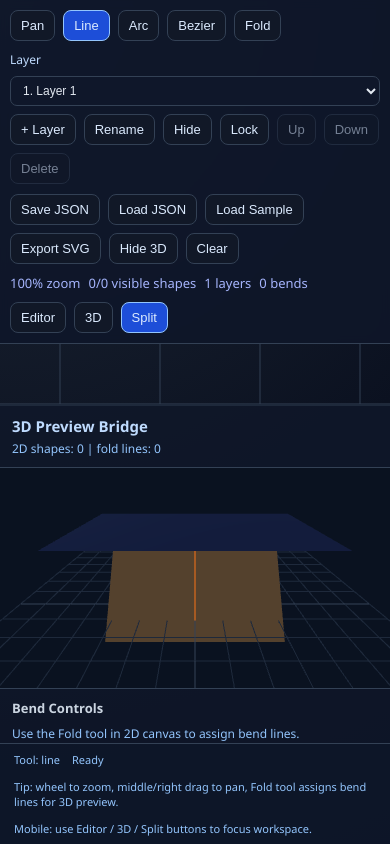
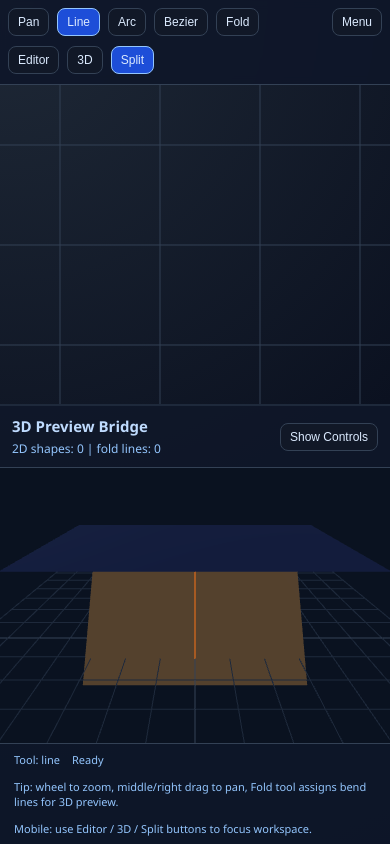
Before and after one commit to ahzs645/LeatherCad, a React (Vite) app: page / in a window 390 px wide. Both pictures are taken after a click on the button "Split". Built offline with nearby package versions, Linux system fonts and the light colour scheme.

Commit message:
Improve mobile usability with compact header and collapsible controls

```diff
--- a/src/App.css
+++ b/src/App.css
@@ -28,6 +28,31 @@
   align-items: center;
 }
 
+.topbar-mobile .tool-group,
+.topbar-mobile .mobile-view-controls {
+  width: 100%;
+  overflow-x: auto;
+  flex-wrap: nowrap;
+  padding-bottom: 2px;
+  -webkit-overflow-scrolling: touch;
+}
+
+.topbar-mobile .tool-group button,
+.topbar-mobile .mobile-view-controls button {
+  flex: 0 0 auto;
+}
+
+.topbar-mobile .layer-controls,
+.topbar-mobile .file-controls,
+.topbar-mobile .group.meta {
+  width: 100%;
+  flex-wrap: wrap;
+}
+
+.mobile-hidden {
+  display: none;
+}
+
 .layer-controls {
   flex-wrap: wrap;
 }
@@ -55,6 +80,10 @@
 
 .mobile-view-controls {
   display: none;
+}
+
+.mobile-menu-toggle {
+  margin-left: auto;
 }
 
 button {
@@ -173,6 +202,10 @@ button:disabled {
 }
 
 .three-preview-header {
+  display: flex;
+  justify-content: space-between;
+  align-items: center;
+  gap: 8px;
   padding: 10px 12px;
   border-bottom: 1px solid #334155;
 }
@@ -187,6 +220,16 @@ button:disabled {
   margin: 4px 0 0;
   font-size: 12px;
   color: #93c5fd;
+}
+
+.preview-controls-toggle {
+  white-space: nowrap;
+  font-size: 12px;
+  padding: 6px 9px;
+}
+
+.three-preview-shell.preview-controls-collapsed {
+  grid-template-rows: auto minmax(220px, 1fr);
 }
 
 .three-preview-canvas-wrap {
@@ -279,14 +322,24 @@ button:disabled {
 }
 
 @media (max-width: 800px) {
-  .group {
-    width: 100%;
-    flex-wrap: wrap;
-  }
-
   .layer-select {
     min-width: 0;
     width: 100%;
+  }
+
+  .topbar-mobile {
+    gap: 8px;
+    padding: 8px;
+  }
+
+  .topbar-mobile .tool-group button,
+  .topbar-mobile .mobile-view-controls button {
+    font-size: 12px;
+    padding: 6px 9px;
+  }
+
+  .topbar-mobile.topbar-compact .group.meta {
+    display: none;
   }
 
   .group.meta {
@@ -299,11 +352,11 @@ button:disabled {
     order: 99;
   }
 
-  .topbar {
-    padding: 10px;
-  }
-
   .statusbar {
     font-size: 11px;
   }
+
+  .three-preview-controls {
+    max-height: 34vh;
+  }
 }
--- a/src/App.tsx
+++ b/src/App.tsx
@@ -115,7 +115,8 @@ function App() {
   const [isPanning, setIsPanning] = useState(false)
   const [showThreePreview, setShowThreePreview] = useState(true)
   const [isMobileLayout, setIsMobileLayout] = useState(false)
-  const [mobileViewMode, setMobileViewMode] = useState<MobileViewMode>('split')
+  const [mobileViewMode, setMobileViewMode] = useState<MobileViewMode>('editor')
+  const [showMobileMenu, setShowMobileMenu] = useState(false)
   const [viewport, setViewport] = useState<Viewport>({ x: 560, y: 360, scale: 1 })
 
   const svgRef = useRef<SVGSVGElement | null>(null)
@@ -252,9 +253,14 @@ function App() {
   useEffect(() => {
     const media = window.matchMedia(MOBILE_MEDIA_QUERY)
     const sync = () => {
-      setIsMobileLayout(media.matches)
-      if (!media.matches) {
+      if (media.matches) {
+        setIsMobileLayout(true)
+        setMobileViewMode('editor')
+        setShowMobileMenu(false)
+      } else {
+        setIsMobileLayout(false)
         setMobileViewMode('split')
+        setShowMobileMenu(true)
       }
     }
 
@@ -631,7 +637,8 @@ function App() {
     setFoldLines(sample.foldLines)
     setShowThreePreview(true)
     if (isMobileLayout) {
-      setMobileViewMode('split')
+      setMobileViewMode('editor')
+      setShowMobileMenu(false)
     }
     clearDraft()
     setStatus(
@@ -780,13 +787,17 @@ function App() {
   }
 
   const workspaceClassName = `workspace ${isMobileLayout ? `mobile-${mobileViewMode}` : 'desktop'}`
+  const topbarClassName = `topbar ${isMobileLayout ? 'topbar-mobile' : ''} ${
+    isMobileLayout && !showMobileMenu ? 'topbar-compact' : ''
+  }`
   const hideCanvasPane = isMobileLayout && showThreePreview && mobileViewMode === 'preview'
   const hidePreviewPane = isMobileLayout && (mobileViewMode === 'editor' || !showThreePreview)
+  const hideMobileOnlyControls = isMobileLayout && !showMobileMenu
 
   return (
     <div className="app-shell">
-      <header className="topbar">
-        <div className="group">
+      <header className={topbarClassName}>
+        <div className="group tool-group">
           <button className={tool === 'pan' ? 'active' : ''} onClick={() => setActiveTool('pan')}>
             Pan
           </button>
@@ -802,9 +813,14 @@ function App() {
           <button className={tool === 'fold' ? 'active' : ''} onClick={() => setActiveTool('fold')}>
             Fold
           </button>
+          {isMobileLayout && (
+            <button className="mobile-menu-toggle" onClick={() => setShowMobileMenu((previous) => !previous)}>
+              {showMobileMenu ? 'Close Menu' : 'Menu'}
+            </button>
+          )}
         </div>
 
-        <div className="group layer-controls">
+        <div className={`group layer-controls ${hideMobileOnlyControls ? 'mobile-hidden' : ''}`}>
           <span className="layer-label">Layer</span>
           <select
             className="layer-select"
@@ -843,7 +859,7 @@ function App() {
           </button>
         </div>
 
-        <div className="group">
+        <div className={`group file-controls ${hideMobileOnlyControls ? 'mobile-hidden' : ''}`}>
           <button onClick={handleSaveJson}>Save JSON</button>
           <button onClick={() => fileInputRef.current?.click()}>Load JSON</button>
           <button onClick={handleLoadSample}>Load Sample</button>
@@ -897,7 +913,7 @@ function App() {
           </button>
         </div>
 
-        <div className="group meta">
+        <div className={`group meta ${hideMobileOnlyControls ? 'mobile-hidden' : ''}`}>
           <span>{Math.round(viewport.scale * 100)}% zoom</span>
           <span>{visibleShapes.length}/{shapes.length} visible shapes</span>
           <span>{layers.length} layers</span>
@@ -968,8 +984,10 @@ function App() {
         {showThreePreview && (
           <aside className={`preview-pane ${hidePreviewPane ? 'panel-hidden' : ''}`}>
             <ThreePreviewPanel
+              key={isMobileLayout ? 'mobile-preview' : 'desktop-preview'}
               shapes={visibleShapes}
               foldLines={foldLines}
+              isMobileLayout={isMobileLayout}
               onUpdateFoldLine={(foldLineId, angleDeg) =>
                 setFoldLines((previous) =>
                   previous.map((foldLine) =>
--- a/src/components/ThreePreviewPanel.tsx
+++ b/src/components/ThreePreviewPanel.tsx
@@ -5,6 +5,7 @@ import { ThreeBridge } from '../three-bridge'
 type ThreePreviewPanelProps = {
   shapes: Shape[]
   foldLines: FoldLine[]
+  isMobileLayout: boolean
   onUpdateFoldLine: (foldLineId: string, angleDeg: number) => void
 }
 
@@ -16,13 +17,14 @@ const DEFAULT_TEXTURE_FORM: TextureSource = {
   roughnessUrl: '',
 }
 
-export function ThreePreviewPanel({ shapes, foldLines, onUpdateFoldLine }: ThreePreviewPanelProps) {
+export function ThreePreviewPanel({ shapes, foldLines, isMobileLayout, onUpdateFoldLine }: ThreePreviewPanelProps) {
   const containerRef = useRef<HTMLDivElement | null>(null)
   const canvasRef = useRef<HTMLCanvasElement | null>(null)
   const bridgeRef = useRef<ThreeBridge | null>(null)
 
   const [textureForm, setTextureForm] = useState<TextureSource>(DEFAULT_TEXTURE_FORM)
   const [textureStatus, setTextureStatus] = useState('Default leather material active')
+  const [showControls, setShowControls] = useState(!isMobileLayout)
 
   useEffect(() => {
     if (!canvasRef.current) {
@@ -63,16 +65,24 @@ export function ThreePreviewPanel({ shapes, foldLines, onUpdateFoldLine }: Three
   }, [shapes, foldLines])
 
   return (
-    <div className="three-preview-shell">
+    <div className={`three-preview-shell ${showControls ? '' : 'preview-controls-collapsed'}`}>
       <div className="three-preview-header">
+        <div>
           <h2>3D Preview Bridge</h2>
           <p>2D shapes: {shapes.length} | fold lines: {foldLines.length}</p>
+        </div>
+        {isMobileLayout && (
+          <button className="preview-controls-toggle" onClick={() => setShowControls((previous) => !previous)}>
+            {showControls ? 'Hide Controls' : 'Show Controls'}
+          </button>
+        )}
       </div>
 
       <div ref={containerRef} className="three-preview-canvas-wrap">
         <canvas ref={canvasRef} className="three-preview-canvas" />
       </div>
 
+      {showControls && (
         <div className="three-preview-controls">
           <div className="control-block">
             <h3>Bend Controls</h3>
@@ -200,6 +210,7 @@ export function ThreePreviewPanel({ shapes, foldLines, onUpdateFoldLine }: Three
             <p className="hint">{textureStatus}</p>
           </div>
         </div>
+      )}
     </div>
   )
 }
```
Lines whose indentation alone changed are shown as unchanged.
